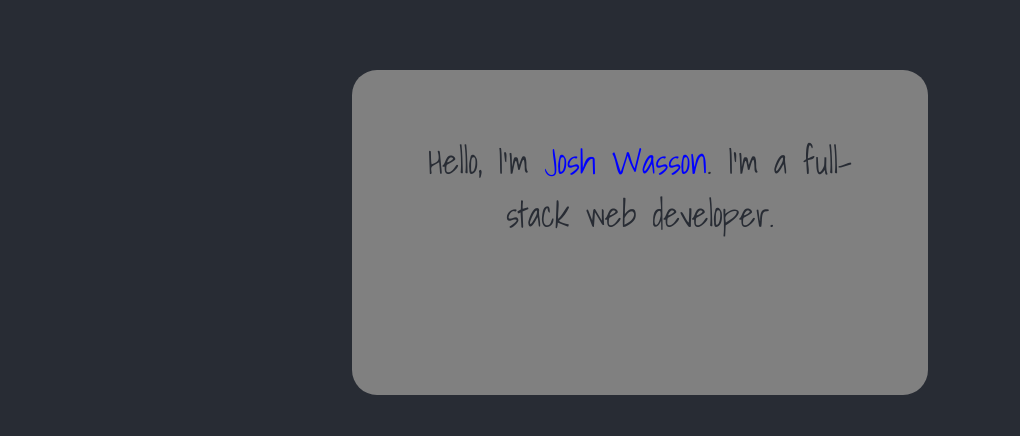
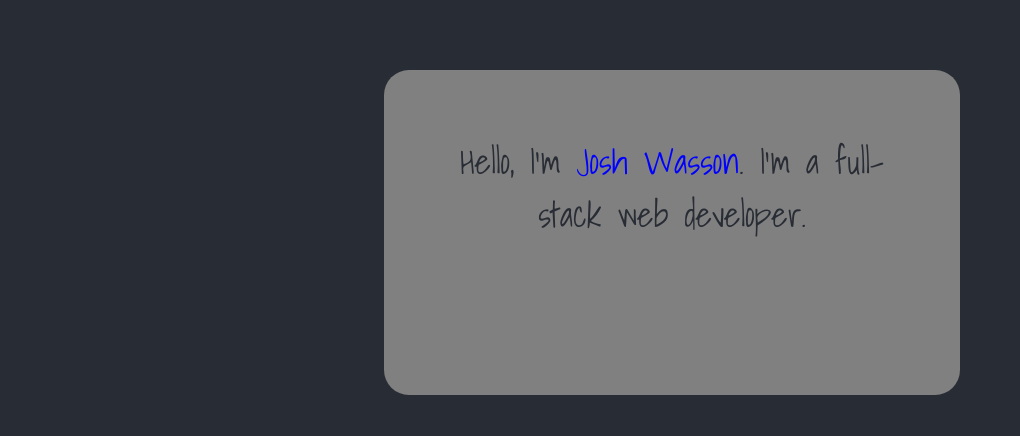
Before and after one commit to Joshwasson92/portfolio-react, a React (Create React App) app: page / in a window 1280 px wide. Shown: the part 364-800 px from the top of the page, without its empty margins (0-1020 px from the left). Built offline with nearby package versions, Linux system fonts and the light colour scheme.

Commit message:
Update App.css

```diff
--- a/src/App.css
+++ b/src/App.css
@@ -116,6 +116,7 @@
   background-color: grey;
   color: #282c34;
   margin-top: 8%;
+  margin-left: 5%;
   height: 325px;
   width: 45%;
   padding: 65px;
```
